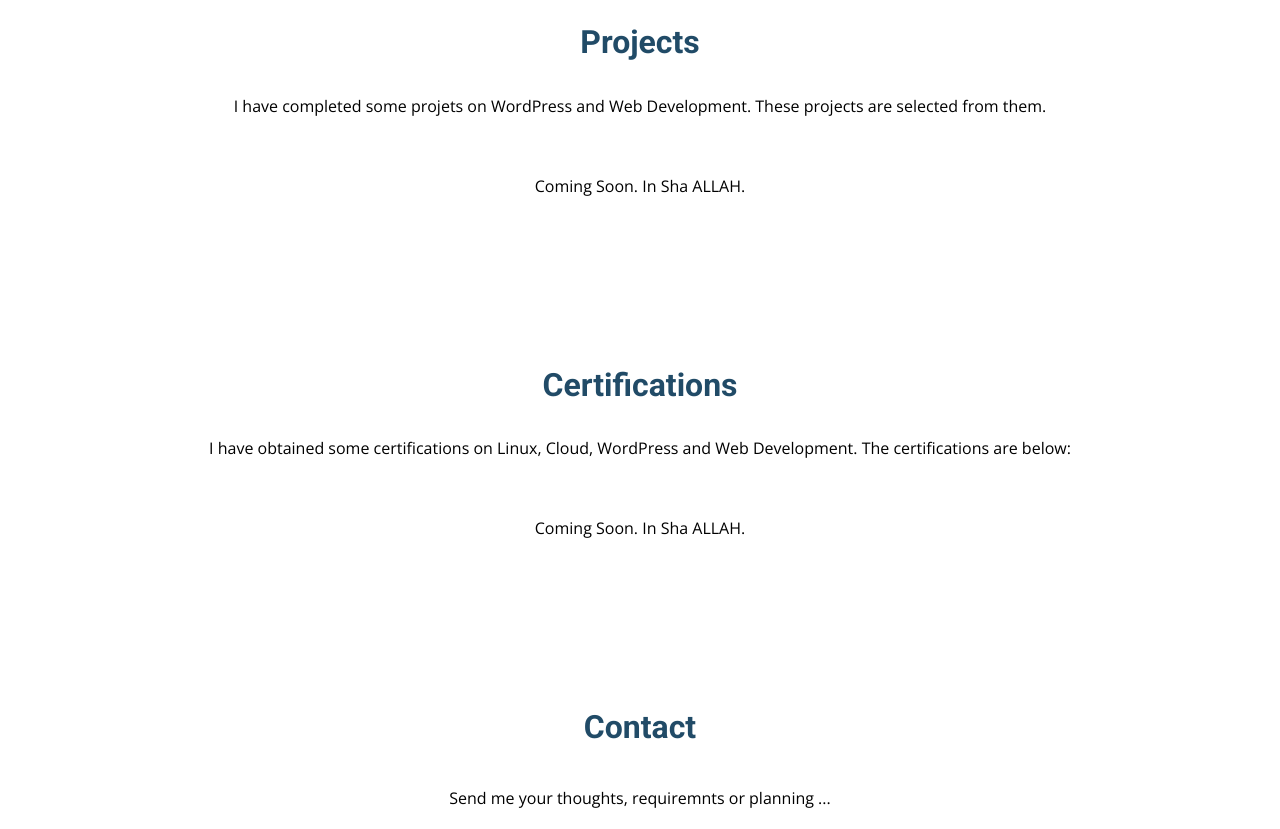
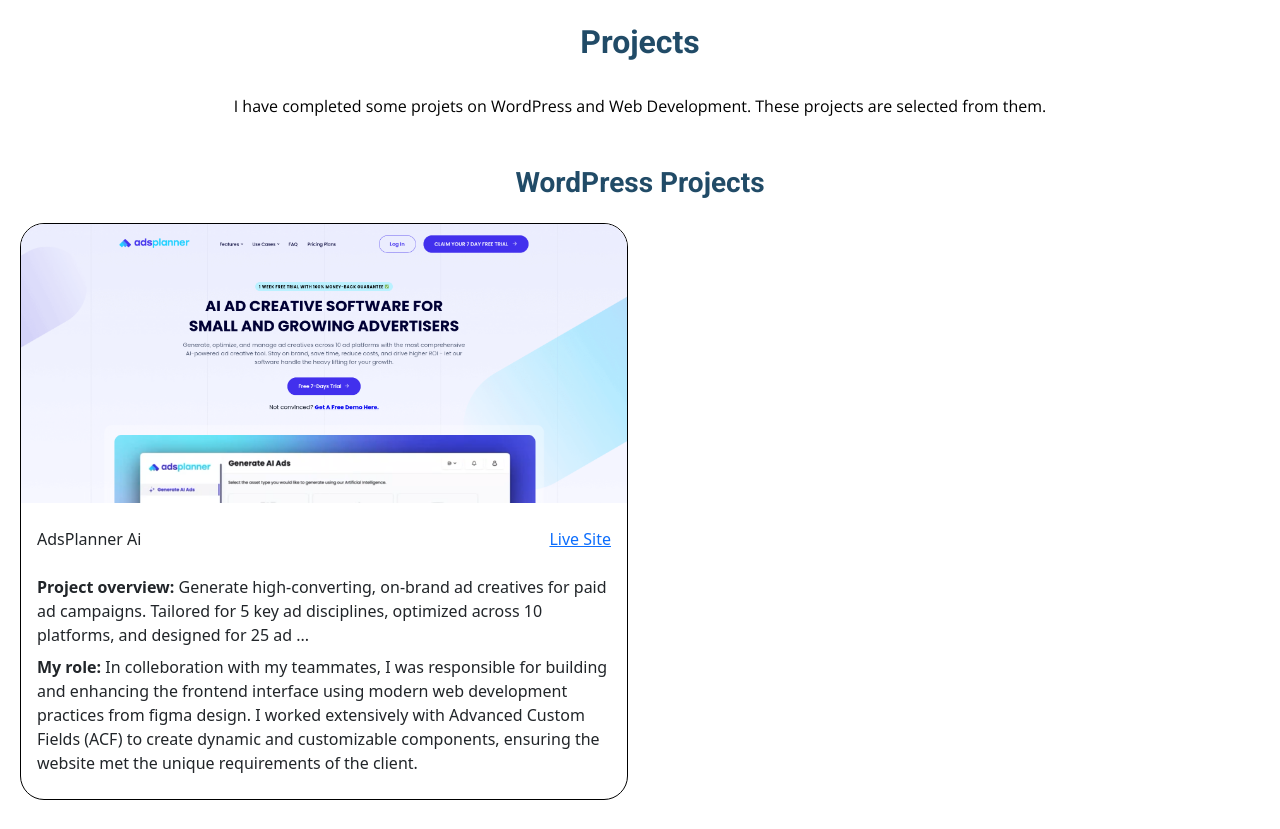
Before and after one commit to hmjahid/portfolio-basic, a plain HTML site: page index.html in a window 1280 px wide. Shown: the part 1640-2469 px from the top of the page. Drawn offline with nearby package versions, Linux system fonts and the light colour scheme.

Commit message:
Add new wordpress project details

```diff
--- a/index.html
+++ b/index.html
@@ -170,16 +170,46 @@
                 <div class="col-12">
                     <div class="projects-intro-col-inner d-flex flex-column justify-content-center align-items-center gap-2">
                         <h2 class="projects-title section-title m-0">Projects</h2>
-                        <p class="projects-desc desc-text m-0">I have completed some projets on WordPress and Web Development. These projects are selected from them.</p>
-                        <p class="projects-desc desc-text m-0 pt-5">Coming Soon. In Sha ALLAH.</p>
+                        <p class="projects-desc desc-text mb-6">I have completed some projets on WordPress and Web Development. These projects are selected from them.</p>
+                        <!-- <p class="projects-desc desc-text m-0 pt-5">Coming Soon. In Sha ALLAH.</p> -->
+                    </div>
+                </div>
+            </div>
+            <div class="row">
+                <div class="col-12">
+                    <div class="projects-intro-col-inner d-flex flex-column justify-content-center align-items-center gap-2">
+                        <h3 class="projects-sub-title section-sub-title m-0">WordPress Projects</h3>
+                        <!-- <p class="projects-desc desc-text m-0 pt-5">Coming Soon. In Sha ALLAH.</p> -->
                     </div>
                 </div>
             </div>
             <div class="row flex-wrap gap-3">
-                <div class="col-lg-6"></div>
-                <div class="col-lg-6"></div>
-                <div class="col-lg-6"></div>
-                <div class="col-lg-6"></div>
+                <div class="col-lg-6 project-details-card">
+                    <div class="project-details-card-inner d-flex flex-column justify-content-center align-items-center gap-2">
+                        <div class="project-image-container">
+                            <img src="/media/AdsPLannerAi.png" alt="" srcset="">
+                        </div>
+                        <div class="project-title-box">
+                            <div class="project-name">AdsPlanner Ai</div>
+                            <a href="https://adsplanner.ai/" target="_blank" class="project-live-link">Live Site</a>
+                        </div>
+                        <div class="project-description"><b>Project overview: </b>Generate high-converting, on-brand ad creatives for paid ad campaigns. Tailored for 5 key ad disciplines, optimized across 10 platforms, and designed for 25 ad ...</div>
+                        <div class="project-role"><b>My role: </b>In colleboration with my teammates, I was responsible for building and enhancing the frontend interface using modern web development practices from figma design. I worked extensively with Advanced Custom Fields (ACF) to create dynamic and customizable components, ensuring the website met the unique requirements of the client.</div>
+                    </div>
+                </div>
+                <!-- <div class="col-lg-6 project-details-card">
+                    <div class="project-details-card-inner d-flex flex-column justify-content-center align-items-center gap-2">
+                        <div class="project-image-container">
+                            <img src="/media/AdsPLannerAi.png" alt="" srcset="">
+                        </div>
+                        <div class="project-title-box">
+                            <div class="project-name">AdsPlanner Ai</div>
+                            <a href="https://adsplanner.ai/" target="_blank" class="project-live-link">Live Site</a>
+                        </div>
+                        <div class="project-description"><b>Project overview: </b>Generate high-converting, on-brand ad creatives for paid ad campaigns. Tailored for 5 key ad disciplines, optimized across 10 platforms, and designed for 25 ad ...</div>
+                        <div class="project-role"><b>My role: </b>In colleboration with my teammates, I was responsible for building and enhancing the frontend interface using modern web development practices from figma design. I worked extensively with Advanced Custom Fields (ACF) to create dynamic and customizable components, ensuring the website met the unique requirements of the client.</div>
+                    </div>
+                </div> -->
             </div>
         </div>
     </section>
--- a/style.css
+++ b/style.css
@@ -160,6 +160,42 @@ img {
     padding-bottom: 24px;
 }
 
+.project-details-card-inner {
+    border-radius: 24px;
+    border: 1px solid #000000;
+    overflow: hidden;
+    padding-bottom: 24px;
+  }
+  .project-title-box {
+    display: flex;
+    justify-content: space-between;
+    gap: 16px;
+    width: 100%;
+    padding: 16px;
+  }
+  .project-description {
+    padding: 0px 16px;
+  }
+
+
+.projects-desc{
+    margin-bottom: 48px;
+  }
+
+  .projects-sub-title {
+    font-family: 'Roboto', sans-serif;
+      font-size: 28px;
+      font-weight: 700;
+      line-height: 1.2;
+      padding-bottom: 24px;
+      color: #214B67;
+  }
+
+  .project-role {
+    padding: 0px 16px;
+  }
+
+
 /* Projets Section Styles End Here */
 
 /* Certifications Section Styles Start Here */
```
Also changed, not shown: media/AdsPLannerAi.png (added).
